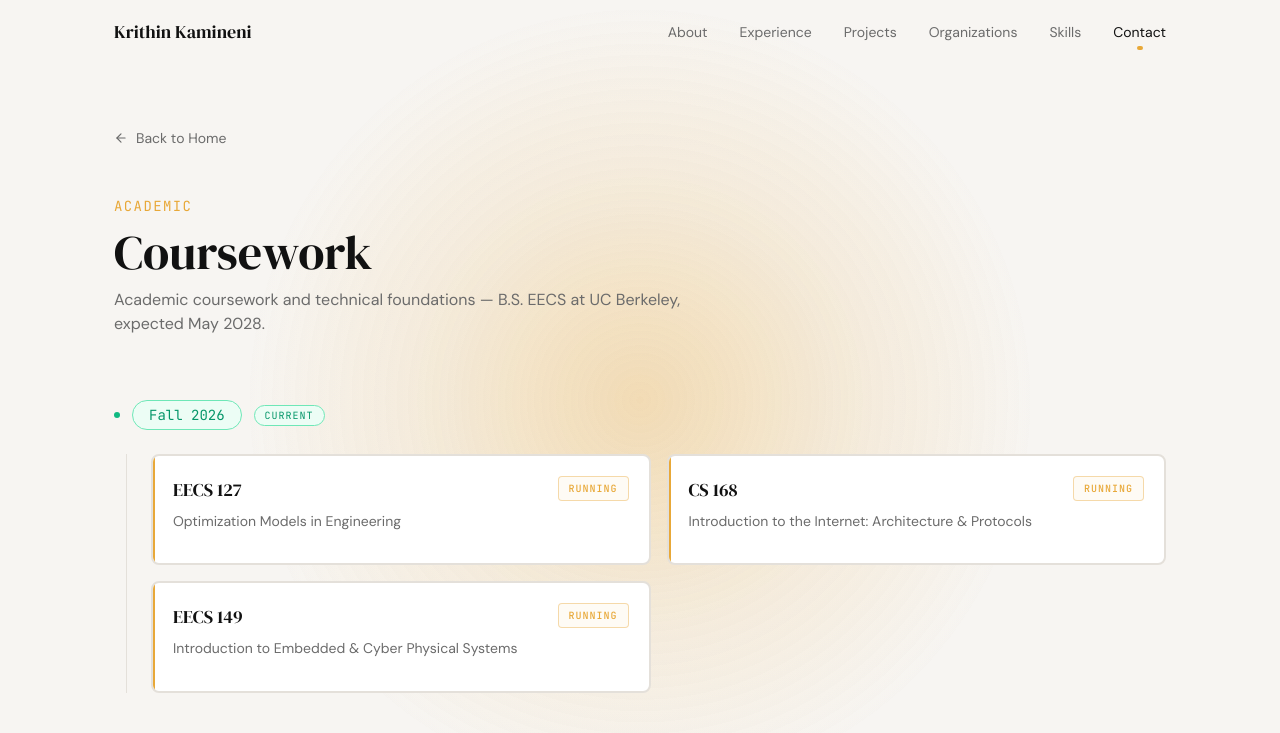
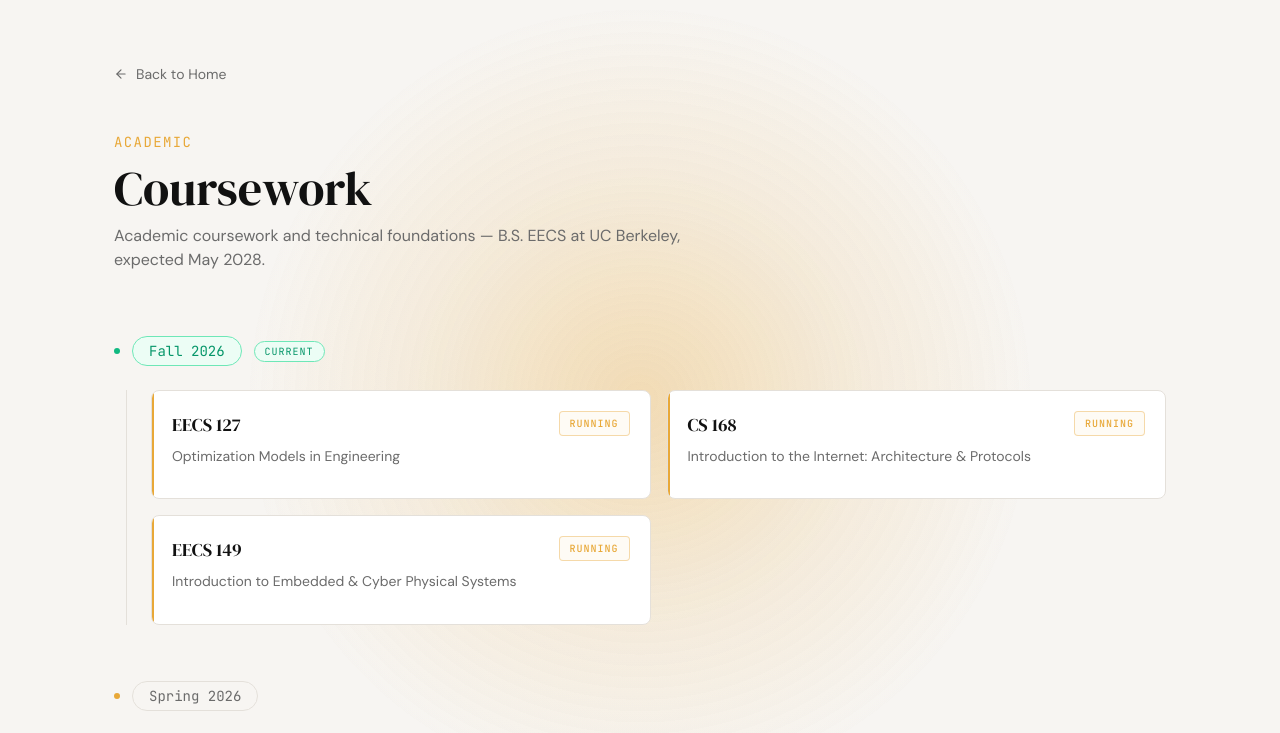
Before and after one commit to KrithinKamineni/Portfolio, a Next.js app: page /coursework in a window 1280 px wide. Shown: the top 733 px of the page. Built offline with nearby package versions, Linux system fonts and the light colour scheme.

Commit message:
nav bar edits

```diff
--- a/app/coursework/page.tsx
+++ b/app/coursework/page.tsx
@@ -6,7 +6,6 @@ import { ArrowLeft } from "lucide-react";
 import { semesters } from "@/data/coursework";
 import type { Course } from "@/data/coursework";
 import FadeIn from "@/components/FadeIn";
-import Navbar from "@/components/Navbar";
 import CursorGlow from "@/components/CursorGlow";
 
 function StatusBadge({ status }: { status: Course["status"] }) {
@@ -30,7 +29,7 @@ function CourseCard({ course, index }: { course: Course; index: number }) {
     <FadeIn delay={index * 0.05}>
       <div
         className="relative bg-surface rounded-lg p-5 overflow-hidden transition-all duration-200 hover:-translate-y-1"
-        style={{ border: `2px solid ${hovered ? course.color : "#E4E0DA"}` }}
+        style={{ border: `1px solid ${hovered ? course.color : "#E4E0DA"}` }}
         onMouseEnter={() => setHovered(true)}
         onMouseLeave={() => setHovered(false)}
       >
@@ -56,9 +55,8 @@ export default function CourseworkPage() {
   return (
     <div className="min-h-screen bg-background text-text-primary font-sans antialiased">
       <CursorGlow />
-      <Navbar />
 
-      <main className="max-w-content mx-auto px-6 pt-32 pb-24">
+      <main className="max-w-content mx-auto px-6 pt-16 pb-24">
         {/* Back link */}
         <FadeIn delay={0}>
           <Link
```
